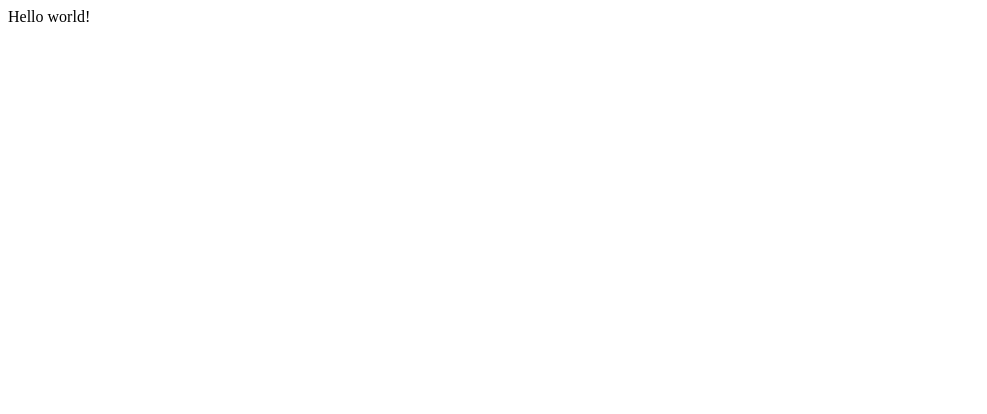
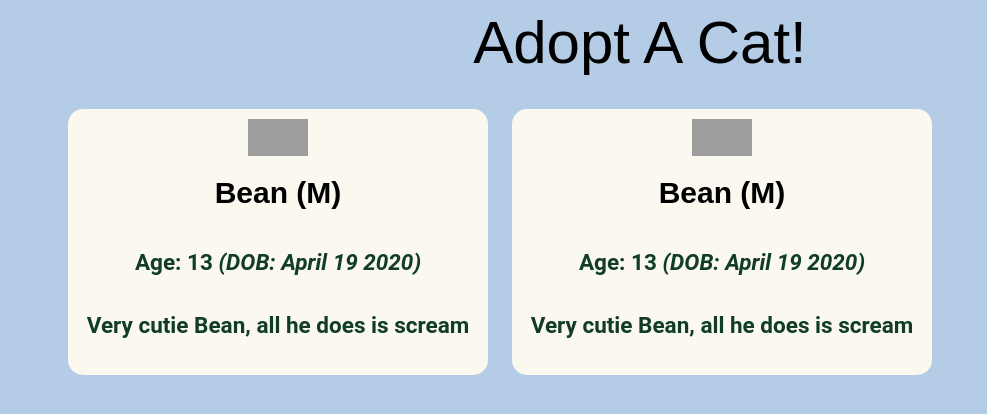
Before and after one commit to shains/cat-adoption, a Gatsby site: page / in a window 1280 px wide. Shown: the whole page, without its empty margins (0-987 px from the left). Built offline with nearby package versions, Linux system fonts and the light colour scheme; Gatsby itself is replaced by a stand-in of ours; grey boxes are pictures that could not be loaded.

Commit message:
initialized container items

```diff
--- /dev/null
+++ b/gatsby-browser.js
@@ -0,0 +1 @@
+require('./src/styles/global.css')
--- /dev/null
+++ b/src/components/cat.js
@@ -0,0 +1,35 @@
+import React from "react"
+import styles from "./index.module.css"
+
+class Cat extends React.Component {
+  constructor(props){
+    super(props);
+    this.props = {
+      name: null,
+      age: null,
+      description: null,
+      dob: null,
+      photo: null,
+      requireDuo: false,
+      sex: null,
+      specialStatus: null,// should be list of weeklywhisker, barn kitties, bonded duos
+
+    };
+  }
+
+  render() {
+    return (
+      <div className={styles.cat}>
+          <img src={this.props.photo} alt={"Photo of " + this.props.name} />
+          <h1>{this.props.name} ({this.props.sex})</h1>
+          <h2>Age: {this.props.age} <i>(DOB: {this.props.dob})</i></h2>
+          <h2>{this.props.description}</h2>
+          {/* <h3>{this.props.requireDuo}</h3>
+          <h3>{this.props.specialStatus}</h3> */}
+      </div>
+    );
+  }
+
+}
+
+export default Cat;
--- /dev/null
+++ b/src/components/container.js
@@ -0,0 +1,6 @@
+import React from "react"
+import containerStyles from "./container.module.css"
+
+export default function Container({ children }) {
+  return <div className={containerStyles.container}>{children}</div>
+}
--- /dev/null
+++ b/src/components/container.module.css
@@ -0,0 +1,5 @@
+.container {
+    display: flex;
+    margin: 2rem 3rem;
+    flex-direction: row;
+  }
--- /dev/null
+++ b/src/components/index.module.css
@@ -0,0 +1,20 @@
+.cat {
+    display: flex;
+    flex-direction: column;
+    align-items: center;
+    margin: 0 12px;
+    background-color: rgb(250, 248, 239);
+    padding: 10px;
+    border-radius: 15px;
+    font-size: 15px;
+  }
+
+h2 {
+    font-family: 'Roboto', sans-serif;
+    color:rgb(16, 61, 36);
+  }
+
+h3 {
+    font-family: 'Roboto', sans-serif;
+    color:rgb(16, 61, 36);
+  }
--- a/src/pages/index.js
+++ b/src/pages/index.js
@@ -1,5 +1,35 @@
 import React from "react"
+import Container from "../components/container"
+import styles from "../components/index.module.css"
+import Cat from "../components/cat"
 
 export default function Home() {
-  return <div>Hello world!</div>
+  return <div>
+  <div className={styles.title}>Adopt A Cat!
+  </div>
+
+  <Container>
+  <Cat
+    name="Bean"
+    age="13"
+    description="Very cutie Bean, all he does is scream"
+    dob="April 19 2020"
+    photo="https://cdn.discordapp.com/attachments/730165628840968235/738168325686951938/MG_8764_-_Copy.JPG"
+    sex="M"
+    requireDuo={true}
+
+     />
+
+  <Cat
+    name="Bean"
+    age="13"
+    description="Very cutie Bean, all he does is scream"
+    dob="April 19 2020"
+    photo="https://cdn.discordapp.com/attachments/730165628840968235/738168325686951938/MG_8764_-_Copy.JPG"
+    sex="M"
+    requireDuo={true}
+
+     />
+  </Container>
+  </div>
 }
--- /dev/null
+++ b/src/styles/global.css
@@ -0,0 +1,14 @@
+html {
+    background-color: rgb(181, 204, 231);
+    font-family: 'Source Sans Pro', sans-serif;
+  }
+
+img {
+    width: 15%;
+    height: 15%;
+  }
+
+div {
+    text-align:center;
+    font-size: 60px;
+}
```
Also changed, not shown: 1 other file.
